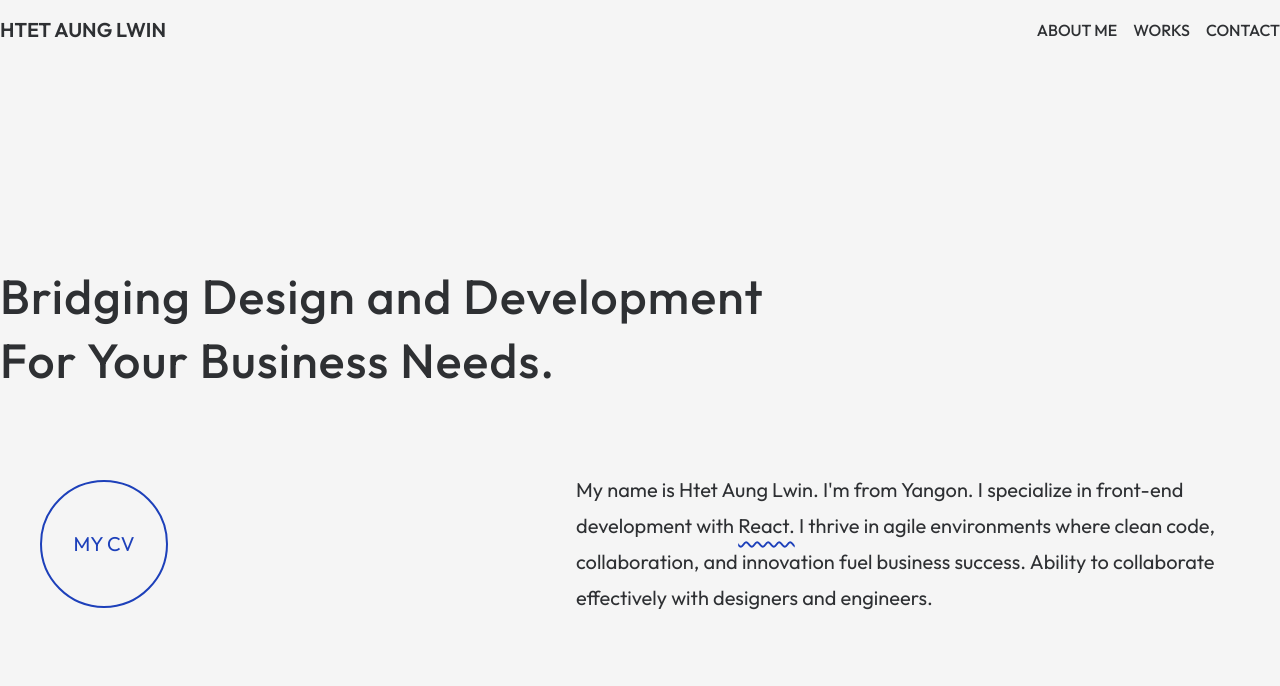
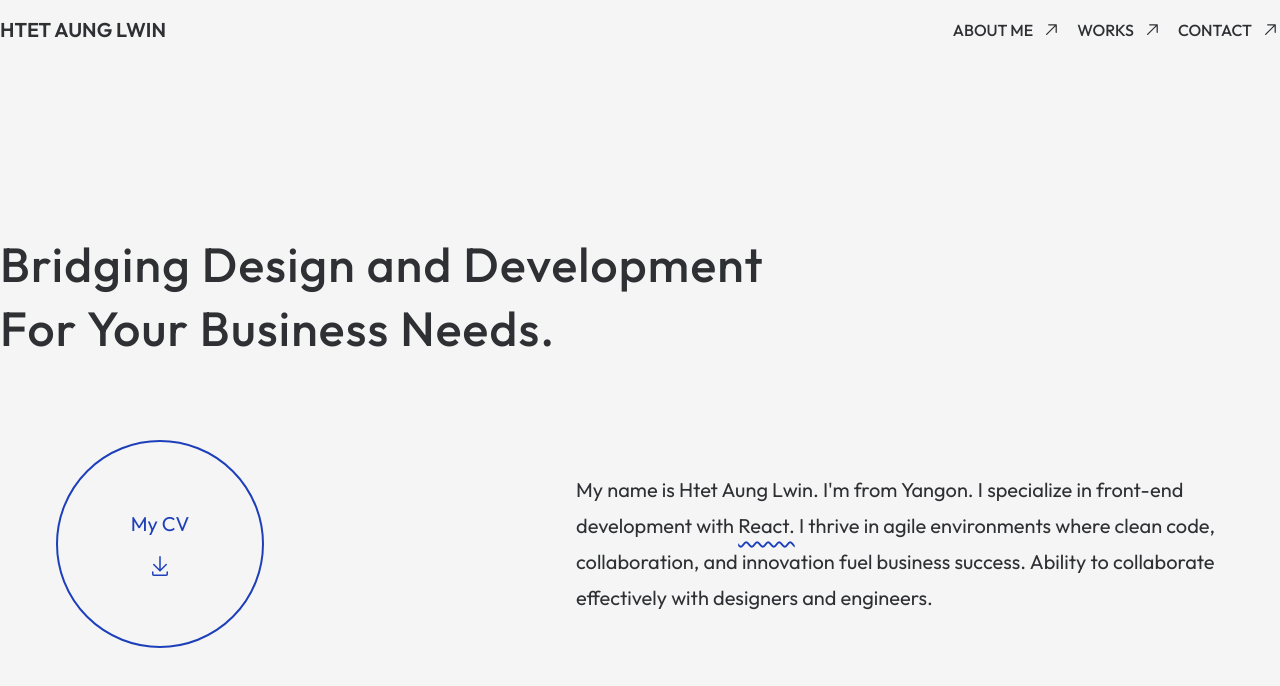
Before and after one commit to HtetAungLw1n/Portfolio, a React (Vite) app: page / in a window 1280 px wide. Shown: the top 686 px of the page. Built offline with nearby package versions, Linux system fonts and the light colour scheme.

Commit message:
icon and magnet

```diff
--- a/package.json
+++ b/package.json
@@ -14,6 +14,7 @@
     "framer-motion": "^12.4.7",
     "react": "^19.0.0",
     "react-dom": "^19.0.0",
+    "react-icons": "^5.5.0",
     "react-router-dom": "^7.2.0",
     "tailwindcss": "^4.0.8"
   },
--- a/src/components/FramerMagnet.jsx
+++ b/src/components/FramerMagnet.jsx
@@ -27,7 +27,7 @@ const FramerMagnet = ({ children }) => {
       onMouseLeave={mouseLeave}
       animate={{ x, y }}
       transition={{ type: "spring", stiffness: 150, damping: 15, mass: 0.1 }}
-      className=" text-mblue  float-start ml-10 w-32 h-32 rounded-full flex flex-col items-center justify-center border-2 border-mblue hover:bg-mblue hover:text-white-smoke transition-colors duration-200 ease-in-out"
+      className=" text-mblue  float-start ml-14 w-52 h-52 rounded-full flex flex-col items-center justify-center border-2 border-mblue hover:bg-mblue hover:text-white-smoke transition-colors duration-200 ease-in-out"
     >
       {children}
     </motion.div>
--- a/src/components/Hero.jsx
+++ b/src/components/Hero.jsx
@@ -1,6 +1,7 @@
 import React from "react";
 import { motion } from "framer-motion";
 import FramerMagnet from "./FramerMagnet";
+import { GoDownload } from "react-icons/go";
 
 const Hero = () => {
   return (
@@ -34,7 +35,10 @@ const Hero = () => {
         >
           <div className="hidden md:block md:w-[45%] cursor-pointer">
             <FramerMagnet>
-              <div>MY CV</div>
+              <div>My CV</div>
+              <div>
+                <GoDownload className="text-2xl mt-4" />
+              </div>
             </FramerMagnet>
           </div>
           <div className="md:w-[50%] leading-5 md:leading-9">
--- a/src/components/Navbar.jsx
+++ b/src/components/Navbar.jsx
@@ -1,5 +1,6 @@
 import React, { useState } from "react";
 import { NavLink } from "react-router-dom";
+import { GoArrowUpRight } from "react-icons/go";
 
 const Navbar = () => {
   const [burgerClass, setBurgerClass] = useState("burger-bar unclicked");
@@ -32,12 +33,15 @@ const Navbar = () => {
 
           {/* this is md nav  */}
           <div className="md:flex md:gap-4 md:font-medium hidden">
-            <NavLink className="hover:text-mblue cursor-pointer">
+            <NavLink className="hover:text-mblue cursor-pointer flex items-center gap-2">
               ABOUT ME
+              <GoArrowUpRight className="text-xl" />
             </NavLink>
-            <NavLink className="hover:text-mblue cursor-pointer">WORKS</NavLink>
-            <NavLink className="hover:text-mblue cursor-pointer">
-              CONTACT
+            <NavLink className="hover:text-mblue cursor-pointer flex items-center gap-2">
+              WORKS <GoArrowUpRight className="text-xl" />
+            </NavLink>
+            <NavLink className="hover:text-mblue cursor-pointer flex items-center gap-2">
+              CONTACT <GoArrowUpRight className="text-xl" />
             </NavLink>
           </div>
           {/* this is md nav  */}
```
Also changed, not shown: 1 other file (tests, documents, lock files or other folders).
